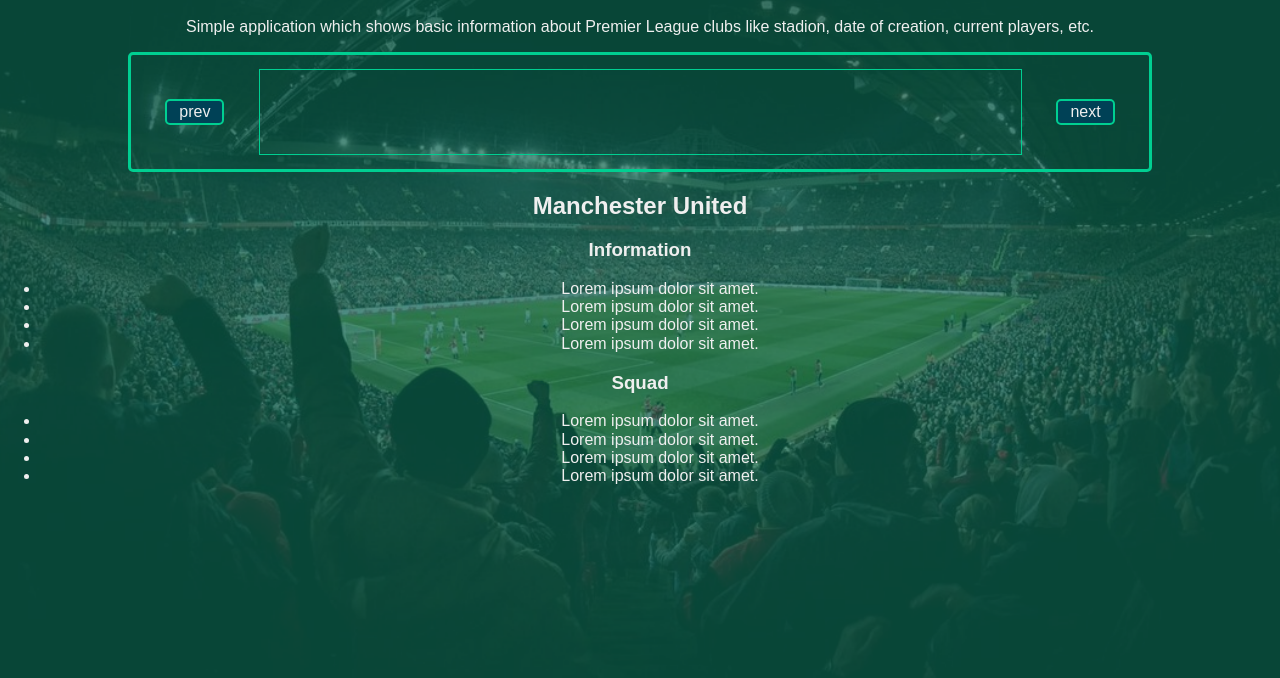
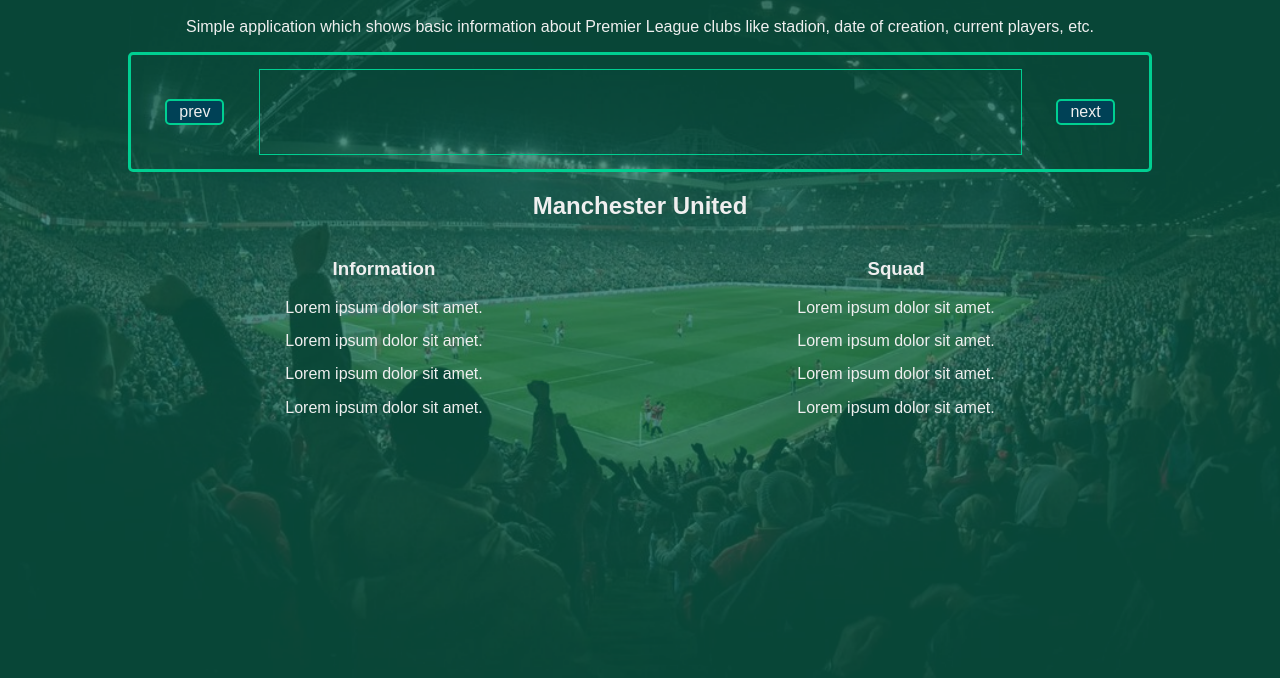
Before and after one commit to mb-dir/Premier-League-application, a website built with webpack: page src/pages/index.html in a window 1280 px wide. Shown: the part 62-740 px from the top of the page. Built offline with nearby package versions, Linux system fonts and the light colour scheme.

Commit message:
Import partial files

```diff
--- a/src/scss/main.scss
+++ b/src/scss/main.scss
@@ -3,4 +3,6 @@
 @import "_variables";
 @import "./modules/_base";
 @import "./modules/_btn.scss";
+@import "./modules/_list.scss";
 @import "./modules/_clubsSlider.scss";
+@import "./modules/_clubsInfo.scss";
```
